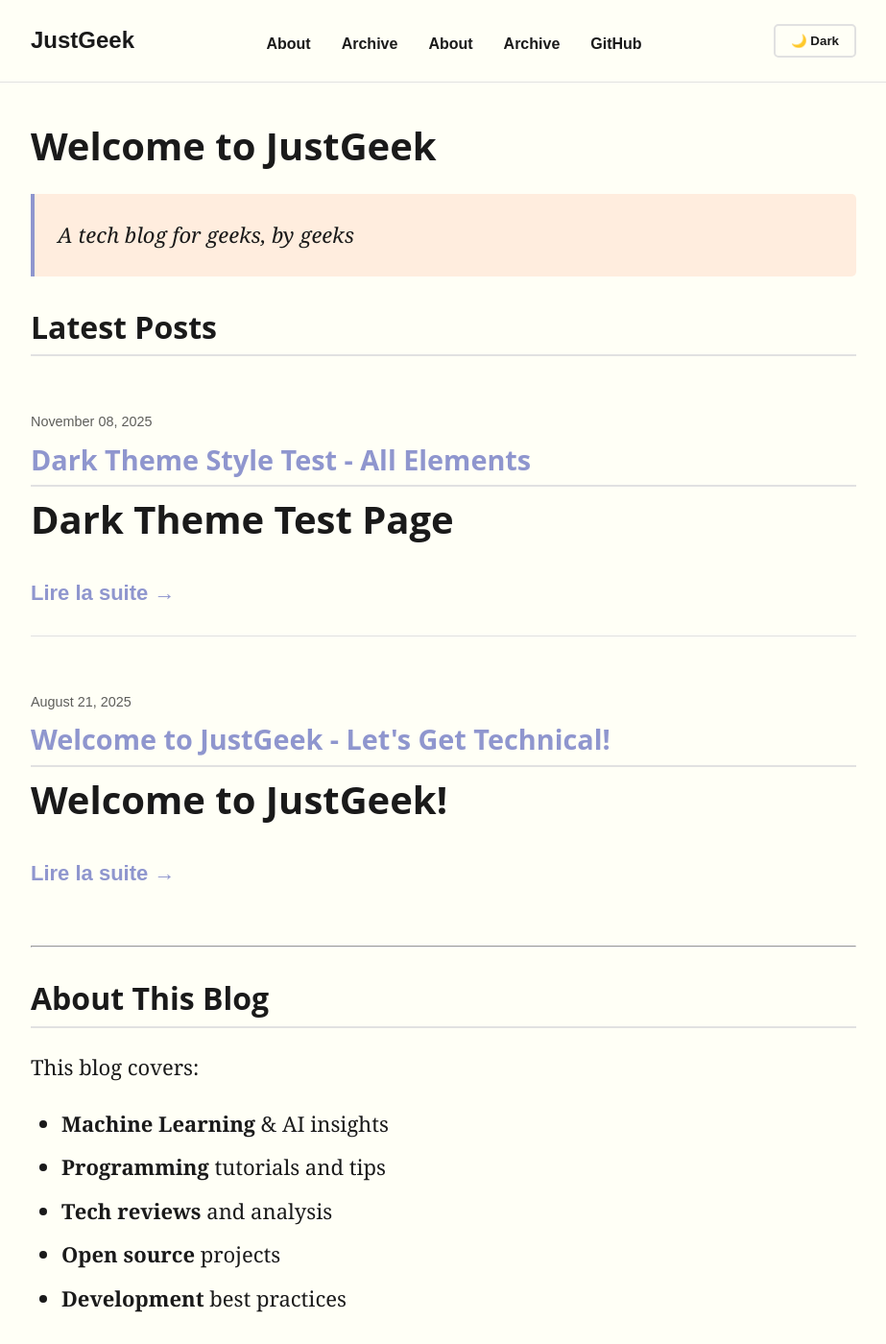
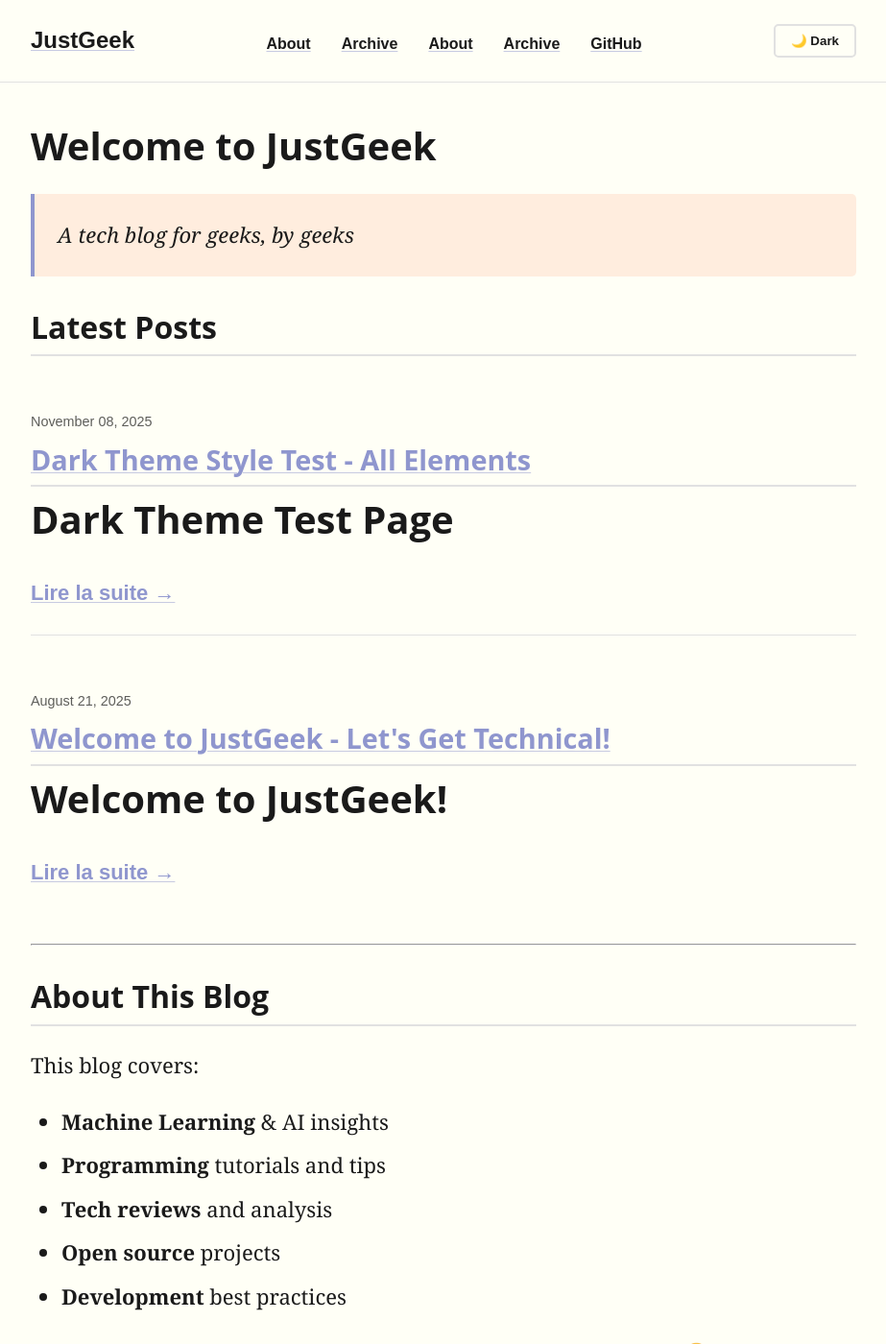
Before and after one commit to ssime-git/JustGeek, a Jekyll site: the page built from index.md, in a window 1280 px wide and 1400 px high. Shown: the whole window at 96% size, without its empty margins (178-1101 px from the left). Built offline with Jekyll 4.4.1, drawn with Linux system fonts in a browser that asks for light colours.

Commit message:
fix: Improve theme styling and remove code line numbers
This commit improves the blog's light and dark theme styling and fixes
code rendering issues:

Changes:
- Disable line numbers in code blocks (_config.yaml)
- Add improved link styling with semi-transparent underlines
- Update CSS variables for better dark mode link colors (#82aaff)
- Add hover effects with purple tint (#c792ea) for dark mode
- Hide line number gutter in CSS to ensure no line numbers appear
- Remove conflicting !important styles from style.scss
- Ensure consistent styling across light and dark themes

The changes provide a cleaner code reading experience and more
visually appealing link styling in both themes.

```diff
--- a/_config.yaml
+++ b/_config.yaml
@@ -45,7 +45,7 @@ kramdown:
   syntax_highlighter: rouge
   syntax_highlighter_opts:
     block:
-      line_numbers: true
+      line_numbers: false
       start_line: 1
 
 # Exclude files from processing
--- a/css/main.css
+++ b/css/main.css
@@ -11,6 +11,8 @@
   --bg-color-light: #FFFFF6;
   --text-color-light: hsl(0, 0%, 10%);
   --link-color-light: #8F96CE;
+  --link-hover-color-light: #7080B8;
+  --link-decoration-color-light: #8F96CE80;
   --blockquote-bg-light: #FFEDDE;
   --code-bg-light: #f5f5f5;
   --border-color-light: #e1e1e1;
@@ -18,7 +20,9 @@
   /* Dark Mode Colors */
   --bg-color-dark: #202227;
   --text-color-dark: #d6d6d6;
-  --link-color-dark: #8F96CE;
+  --link-color-dark: #82aaff;
+  --link-hover-color-dark: #c792ea;
+  --link-decoration-color-dark: #82aaff80;
   --blockquote-bg-dark: #272a2f;
   --code-bg-dark: #282a36;
   --border-color-dark: #3a3a3a;
@@ -35,6 +39,8 @@
   --bg-color: var(--bg-color-light);
   --text-color: var(--text-color-light);
   --link-color: var(--link-color-light);
+  --link-hover-color: var(--link-hover-color-light);
+  --link-decoration-color: var(--link-decoration-color-light);
   --blockquote-bg: var(--blockquote-bg-light);
   --code-bg: var(--code-bg-light);
   --border-color: var(--border-color-light);
@@ -46,6 +52,8 @@
     --bg-color: var(--bg-color-dark);
     --text-color: var(--text-color-dark);
     --link-color: var(--link-color-dark);
+    --link-hover-color: var(--link-hover-color-dark);
+    --link-decoration-color: var(--link-decoration-color-dark);
     --blockquote-bg: var(--blockquote-bg-dark);
     --code-bg: var(--code-bg-dark);
     --border-color: var(--border-color-dark);
@@ -56,6 +64,8 @@ body.dark-mode {
   --bg-color: var(--bg-color-dark);
   --text-color: var(--text-color-dark);
   --link-color: var(--link-color-dark);
+  --link-hover-color: var(--link-hover-color-dark);
+  --link-decoration-color: var(--link-decoration-color-dark);
   --blockquote-bg: var(--blockquote-bg-dark);
   --code-bg: var(--code-bg-dark);
   --border-color: var(--border-color-dark);
@@ -138,14 +148,16 @@ article.blog-post p:first-of-type::first-letter {
    ======================================== */
 a {
   color: var(--link-color);
-  text-decoration: none;
+  text-decoration: underline;
+  text-decoration-color: var(--link-decoration-color);
+  text-underline-offset: 2px;
+  text-decoration-thickness: 1px;
   transition: all 0.2s ease;
-  border-bottom: 1px solid transparent;
 }
 
 a:hover {
-  border-bottom-color: var(--link-color);
-  opacity: 0.8;
+  color: var(--link-hover-color);
+  text-decoration-color: var(--link-hover-color);
 }
 
 a:visited {
```
Also changed, not shown: assets/css/style.scss (+11 -23 lines).
